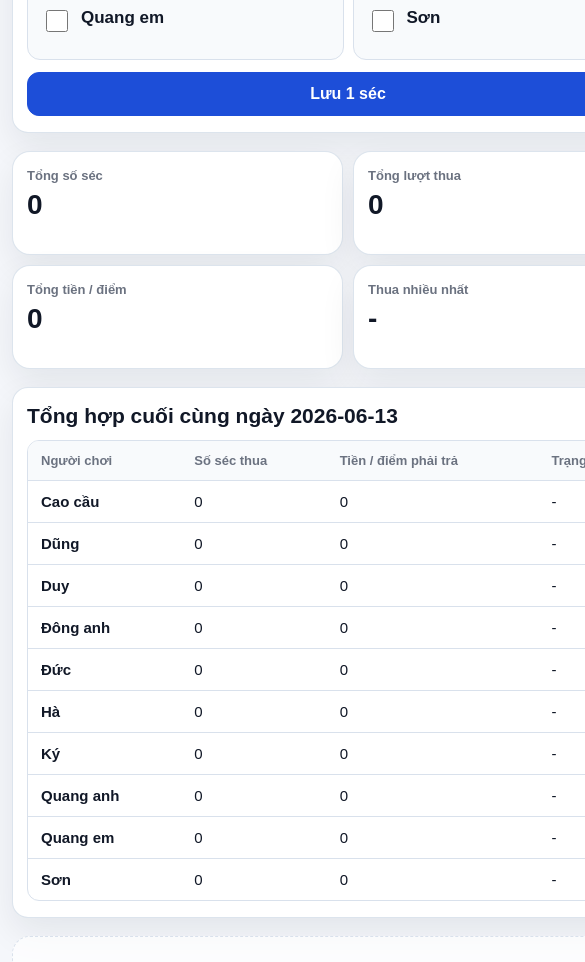
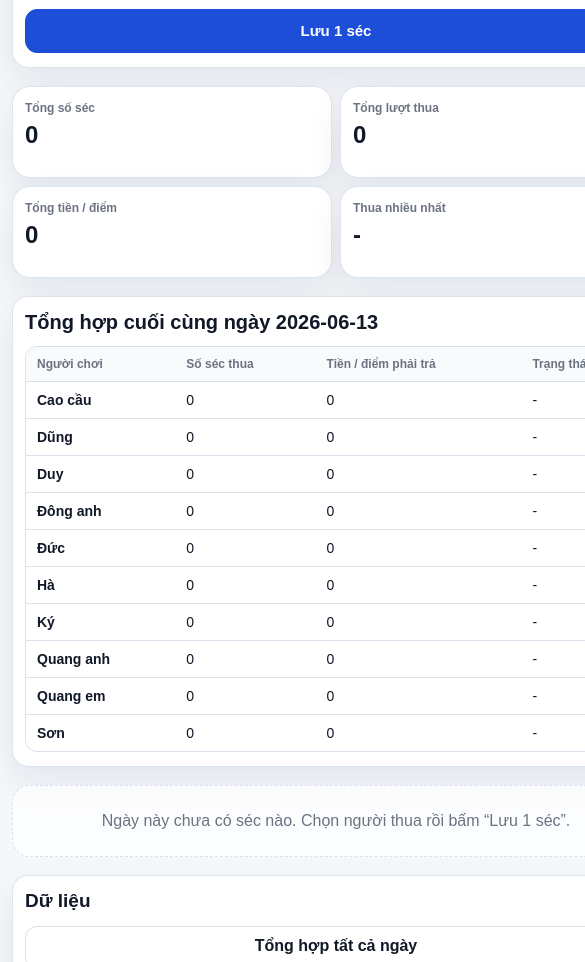
Before and after one commit to phandungmta/a, a plain HTML site: page index.html in a window 390 px wide. Shown: the part 1038-2000 px from the top of the page, 585 px wide, since content can reach past the window. Drawn offline with Linux system fonts and the light colour scheme.

Commit message:
Update styles.css

```diff
--- a/styles.css
+++ b/styles.css
@@ -811,4 +811,65 @@ input[type="datetime-local"]:focus {
     border-radius: 16px;
     font-size: 13px;
   }
+
+  .mobile-order-entry,
+  .mobile-order-summary-table {
+    padding: 14px 12px;
+  }
+
+  .mobile-order-entry h2,
+  .mobile-order-summary-table h2 {
+    font-size: 20px;
+  }
+
+  .mobile-order-entry .check-item {
+    min-height: 66px;
+    padding: 12px 12px;
+  }
+
+  .mobile-order-entry .check-item span {
+    font-size: 15px;
+    line-height: 1.25;
+  }
+
+  .mobile-order-entry .check-item input {
+    width: 20px;
+    height: 20px;
+  }
+
+  .mobile-order-entry .btn.full {
+    padding: 11px 13px;
+    font-size: 15px;
+  }
+
+  .mobile-order-summary-cards {
+    gap: 8px;
+  }
+
+  .mobile-order-summary-cards .stat-card {
+    padding: 14px 12px;
+    min-height: 92px;
+  }
+
+  .mobile-order-summary-cards .stat-card p {
+    font-size: 12px;
+  }
+
+  .mobile-order-summary-cards .stat-card strong {
+    font-size: 24px;
+  }
+
+  .mobile-order-summary-table .table {
+    min-width: 620px;
+  }
+
+  .mobile-order-summary-table .table th,
+  .mobile-order-summary-table .table td {
+    padding: 10px 11px;
+    font-size: 14px;
+  }
+
+  .mobile-order-summary-table .table th {
+    font-size: 12px;
+  }
 }
```
